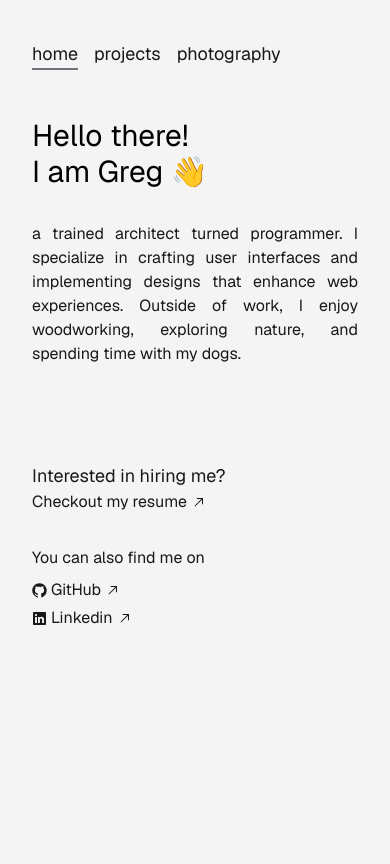
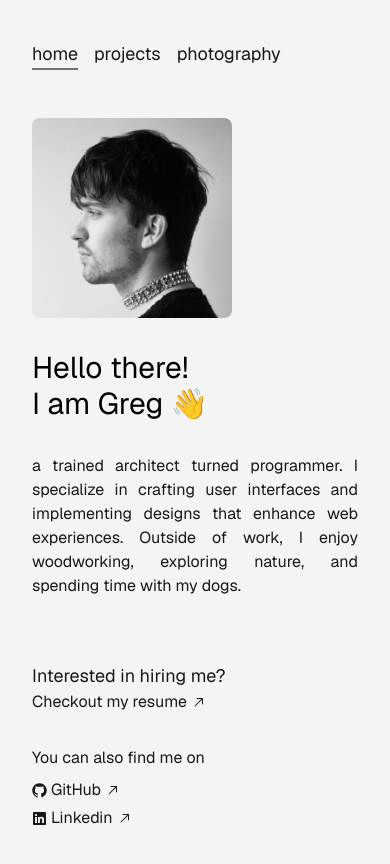
Before and after one commit to grzegorzxpatyk/portfolio, a Next.js app: page / in a window 390 px wide. Shown: the top 864 px of the page. Built offline with nearby package versions, Linux system fonts and the light colour scheme.

Commit message:
display avatar on small width screens

```diff
--- a/app/page.tsx
+++ b/app/page.tsx
@@ -5,8 +5,8 @@ import Avatar from './ui/avatar';
 export default function Home() {
     return (
         <section className='w-full flex flex-col justify-start items-start'>
-            <div className='flex flex-col sm:grid gap-8 sm:grid-cols-3'>
-                <h1 className='text-3xl text-black dark:text-white sm:col-span-2'>
+            <div className='grid gap-8 sm:grid-cols-3'>
+                <h1 className='text-3xl text-black dark:text-white sm:col-span-2 row-start-2 sm:row-start-1'>
                     Hello there!{' '}
                     <span className='whitespace-nowrap'>I am Greg 👋</span>
                 </h1>
@@ -20,7 +20,7 @@ export default function Home() {
                 </p>
             </div>
 
-            <div className='mt-24'>
+            <div className='mt-16 sm:mt-24'>
                 <h2 className='inline text-lg'>Interested in hiring me?</h2>{' '}
                 <span className='whitespace-nowrap'>
                     Checkout my{' '}
@@ -33,7 +33,7 @@ export default function Home() {
                 </span>
             </div>
 
-            <div className='mt-8'>
+            <div className='my-8'>
                 <h3>You can also find me on</h3>
                 <div className='flex gap-1 sm:gap-4 sm:flex-row sm:justify-between sm:items-center flex-col justify-start items-start mt-2'>
                     <LinkStyled
--- a/app/ui/avatar.tsx
+++ b/app/ui/avatar.tsx
@@ -50,7 +50,7 @@ export default function Avatar() {
             width={200}
             height={200}
             alt='My portrait.'
-            className='hidden sm:block relative rounded-lg sm:row-span-2 transition-all duration-500 ease-in-out hover:transition-transform hover:duration-100 hover:ease-linear'
+            className='sm:row-span-2 rounded-lg transition-all duration-500 ease-in-out hover:transition-transform hover:duration-100 hover:ease-linear'
             placeholder='blur'
             onMouseMove={handleMouseMove}
             onMouseOut={handleMouseOut}
```
